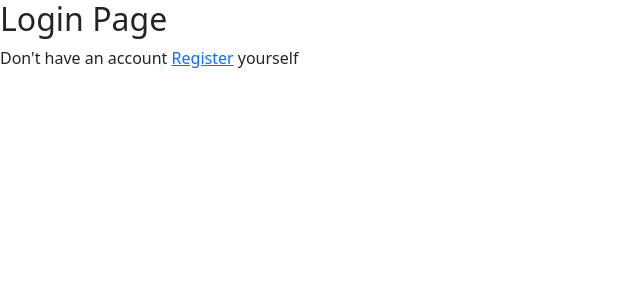
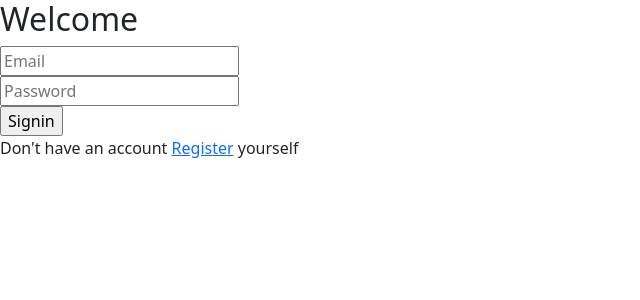
Before and after one commit to sagarrb1805/Q-Cure, a React (Create React App) app in the folder doctor_appointment/: page /login in a window 1280 px wide. Shown: the top 300 px of the page, without its empty margins (0-640 px from the left). Built offline with nearby package versions, Linux system fonts and the light colour scheme.

Commit message:
Login form

```diff
--- a/doctor_appointment/src/components/loginpage/Login.jsx
+++ b/doctor_appointment/src/components/loginpage/Login.jsx
@@ -5,8 +5,13 @@
 
   return (
     <div>
-        <h2>Login Page</h2>
+        <h2>Welcome</h2>
 
+        <form>
+            <input type='email' placeholder='Email'/><br />
+            <input type='password' placeholder='Password'/><br />
+            <input type='submit' value='Signin'/>
+        </form>
 
 
         <Popup trigger={<p>Don't have an account <a href="#">Register</a> yourself</p>}>
```
